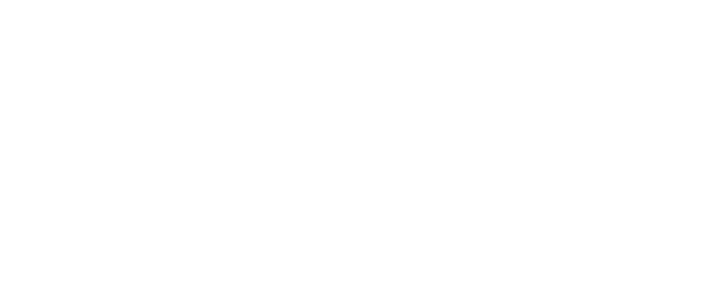
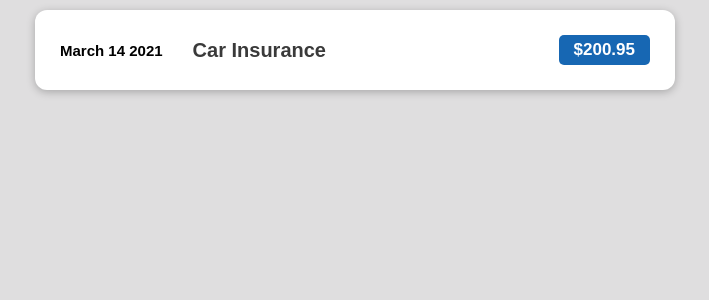
Before and after one commit to AGSS18/expense-tracker-app, a React (Create React App) app: page / in a window 1280 px wide. Shown: the top 300 px of the page, without its empty margins (285-994 px from the left). Built offline with nearby package versions, Linux system fonts and the light colour scheme.

Commit message:
Created ExpenseItem component

```diff
--- a/src/App.js
+++ b/src/App.js
@@ -1,7 +1,10 @@
+import ExpenseItem from "./components/ExpenseItem";
+import './index.css';
+
 function App() {
   return (
-    <div className="App">
-
+    <div className="App container">
+      <ExpenseItem />
     </div>
   );
 }
--- /dev/null
+++ b/src/components/ExpenseItem.css
@@ -0,0 +1,59 @@
+.expense-item {
+  display: flex;
+  justify-content: space-between;
+  align-items: center;
+  box-shadow: 0 2px 8px rgba(0, 0, 0, 0.25);
+  padding: 2.5rem;
+  margin: 1rem 0;
+  border-radius: 12px;
+  background-color: #fff;
+}
+
+.expense-item__date {
+  font-weight: 700;
+  font-size: 1.5rem;
+}
+
+.expense-item__description {
+  display: flex;
+  flex-direction: column;
+  gap: 1rem;
+  align-items: flex-end;
+  flex-flow: column-reverse;
+  justify-content: flex-start;
+  flex: 1;
+}
+
+.expense-item__description h2 {
+  color: #3a3a3a;
+  font-size: 1rem;
+  flex: 1;
+  margin: 0 3rem;
+}
+
+.expense-item__price {
+  font-size: 1rem;
+  font-weight: bold;
+  color: white;
+  background-color: #1767b3;
+  padding: 0.5rem;
+  border-radius: 5px;
+}
+
+@media (min-width: 580px) {
+  .expense-item__description {
+    flex-direction: row;
+    align-items: center;
+    justify-content: flex-start;
+    flex: 1;
+  }
+
+  .expense-item__description h2 {
+    font-size: 2rem;
+  }
+
+  .expense-item__price {
+    font-size: 1.7rem;
+    padding: 0.5rem 1.5rem;
+  }
+}
--- /dev/null
+++ b/src/components/ExpenseItem.js
@@ -0,0 +1,15 @@
+import './ExpenseItem.css';
+
+function ExpenseItem() {
+    return(
+    <div className="expense-item">
+        <div className="expense-item__date">March 14 2021</div>
+        <div className="expense-item__description">
+            <h2>Car Insurance</h2>
+            <div className="expense-item__price">$200.95</div>
+        </div>
+    </div>
+    );
+}
+
+export default ExpenseItem;
--- a/src/index.css
+++ b/src/index.css
@@ -1,13 +1,59 @@
-body {
-  margin: 0;
-  font-family: -apple-system, BlinkMacSystemFont, 'Segoe UI', 'Roboto', 'Oxygen',
-    'Ubuntu', 'Cantarell', 'Fira Sans', 'Droid Sans', 'Helvetica Neue',
-    sans-serif;
-  -webkit-font-smoothing: antialiased;
-  -moz-osx-font-smoothing: grayscale;
+html {
+  font-size: 62.5%; /*1 rem = 10px*/
+  box-sizing: border-box;
 }
 
-code {
-  font-family: source-code-pro, Menlo, Monaco, Consolas, 'Courier New',
-    monospace;
+*,
+*:after,
+*:before {
+  box-sizing: inherit;
 }
+
+/*GLOBALS*/
+
+body {
+  font-family: sans-serif;
+  margin: 0;
+  background: #dfdedf;
+}
+
+h1,
+h2 {
+  color: #333333;
+}
+
+h1 {
+  font-size: 4.5rem;
+}
+
+h2 {
+  font-size: 3rem;
+}
+
+h3 {
+  font-size: 2.4rem;
+}
+
+.container {
+  max-width: 120rem;
+  width: 50%;
+  margin: 0 auto;
+}
+
+/*UTILITIES*/
+
+.no-margin {
+  margin: 0;
+}
+
+.no-padding {
+  padding: 0;
+}
+
+.center-text {
+  text-align: center;
+}
+
+.text-white {
+  color: white;
+}
```
